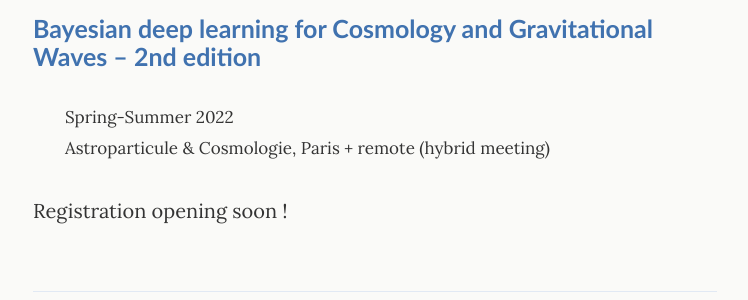
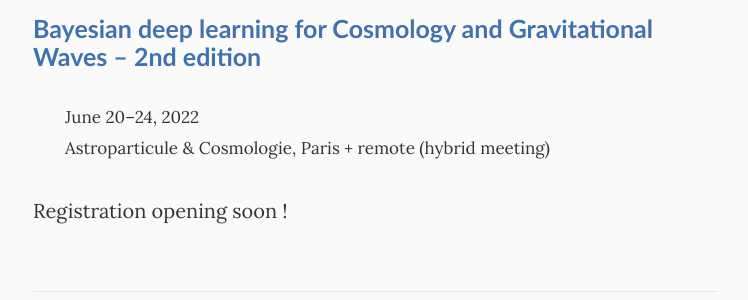
Before and after one commit to astrodeepnet/website, a Jekyll site: the page built from _pages/workshops.md, in a window 1280 px wide. Shown: the part 477-777 px from the top of the page, without its empty margins (265-1013 px from the left). Built offline with Jekyll 4.4.1, drawn with Linux system fonts in a browser that asks for light colours.

Commit message:
Update workshop2 date

```diff
--- a/_pages/workshops.md
+++ b/_pages/workshops.md
@@ -17,7 +17,7 @@ Videos from the workshop now available !
 
 ### [Bayesian deep learning for Cosmology and Gravitational Waves – 2nd edition](https://astrodeep.net/workshop2022/){:target="_blank":rel="noopener noreferrer"}
 
-> Spring-Summer 2022
+> June 20–24, 2022
 > Astroparticule & Cosmologie, Paris + remote (hybrid meeting)
 
 Registration opening soon !
```
